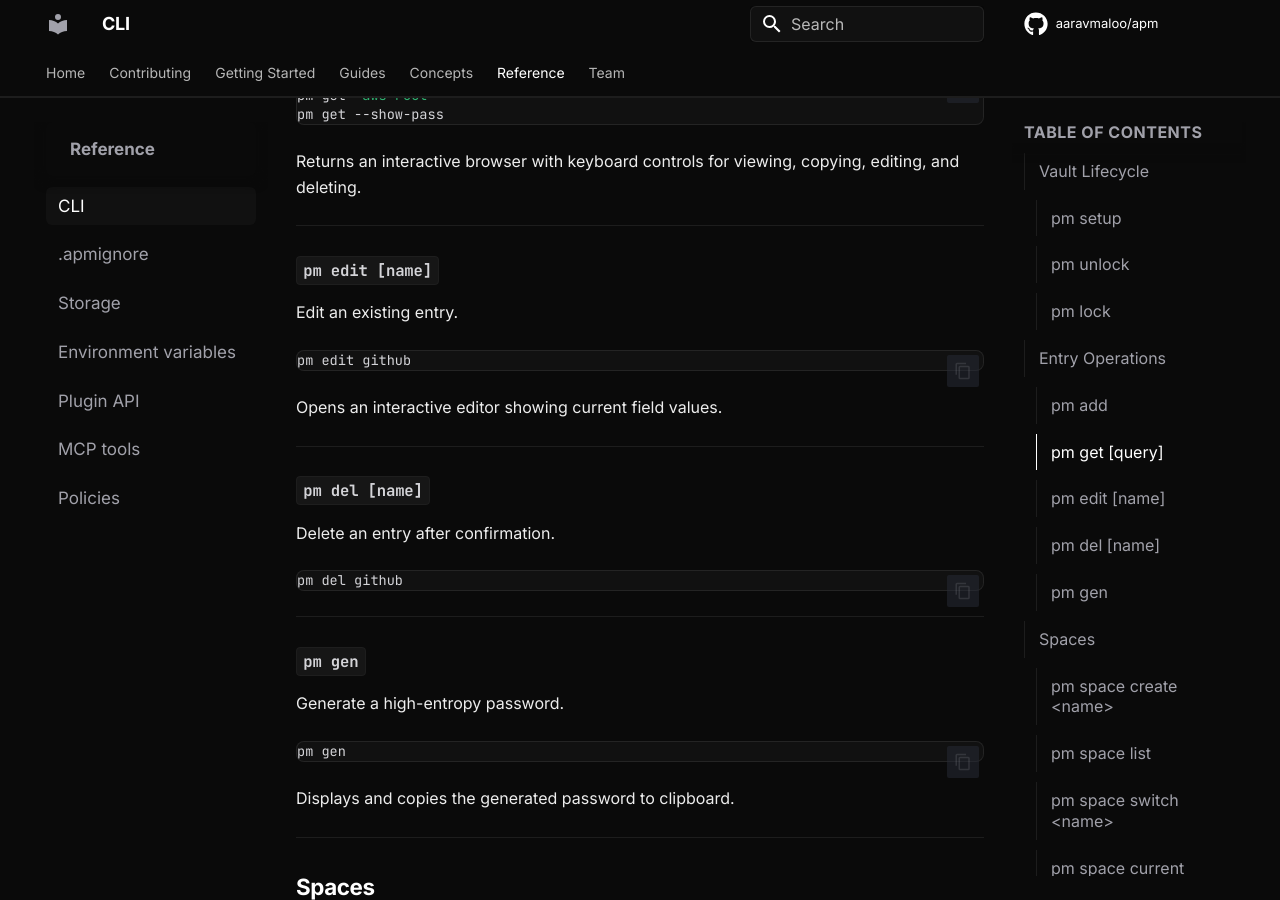
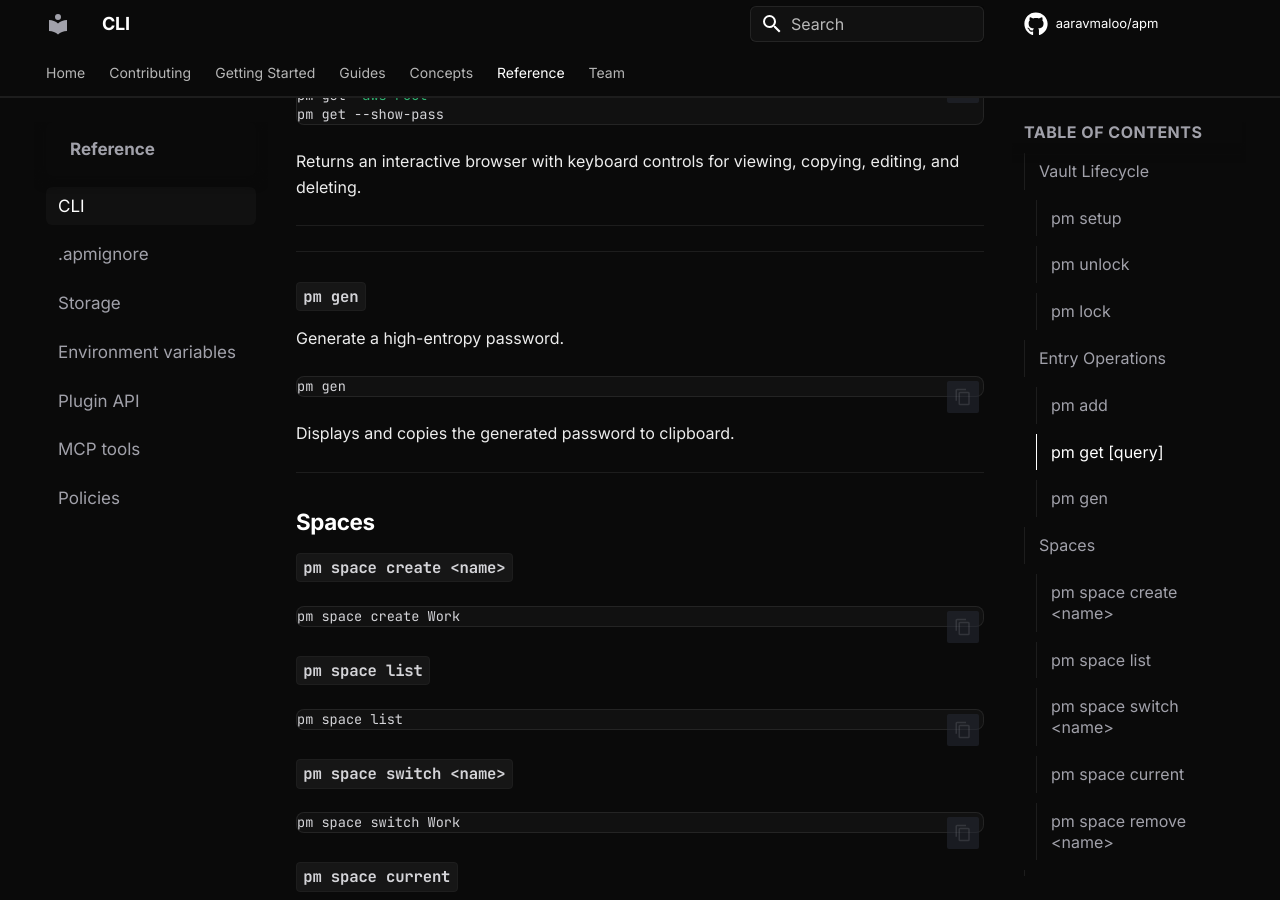
Before and after one commit to aaravmaloo/apm, an MkDocs documentation site: the page built from docs/reference/cli.md, in a window 1280 px wide and 900 px high, scrolled down 1507 px. Built offline with MkDocs 1.6.1 and Material for MkDocs 9.7.7, drawn with Linux system fonts in a browser that asks for light colours; comment, search, counter and statistics services are not loaded.

Commit message:
update outdated docs
may fix #31 and #29

````diff
--- a/docs/concepts/sessions.md
+++ b/docs/concepts/sessions.md
@@ -148,8 +148,7 @@ pm session revoke ID # Revoke a specific session
 | :-------------- | :--------------: | :----------: | :----------: |
 | `pm get`        |        ✅         |      ✅       |      ✅       |
 | `pm add`        |        ✅         |      ❌       |      ❌       |
-| `pm edit`       |        ✅         |      ❌       |      ❌       |
-| `pm del`        |        ✅         |      ❌       |      ❌       |
+| `pm get` edit/delete actions | ✅ | ❌ | ❌ |
 | `pm totp`       |        ✅         |      ✅       |      ✅       |
 | `pm cloud sync` |        ✅         |      ❌       |      ❌       |
 | `pm health`     |        ✅         |      ✅       |      ✅       |
--- a/docs/getting-started/first-steps.md
+++ b/docs/getting-started/first-steps.md
@@ -210,8 +210,8 @@ Now press ++ctrl+shift+l++ on any login form and APM will detect the context and
 | Lock vault         | `pm lock`        |
 | Add an entry       | `pm add`         |
 | Search entries     | `pm get [query]` |
-| Edit an entry      | `pm edit [name]` |
-| Delete an entry    | `pm del [name]`  |
+| Edit an entry      | `pm get [query]` then press `e` |
+| Delete an entry    | `pm get [query]` then press `d` |
 | Generate password  | `pm gen`         |
 | View TOTP codes    | `pm totp`        |
 | Sync to cloud      | `pm cloud sync`  |
--- a/docs/guides/sessions.md
+++ b/docs/guides/sessions.md
@@ -146,7 +146,7 @@ Revoked and expired sessions are automatically cleaned up.
 | :-------------- | :------------------------------------------- |
 | `pm add`        | Active write session (not read-only)         |
 | `pm get`        | Active session (any type)                    |
-| `pm edit/del`   | Active write session                         |
+| `pm get` edit/delete actions | Active write session              |
 | `pm cloud sync` | Active session                               |
 | Autofill daemon | Follows CLI session unlock/lock state        |
 | MCP server      | Requires active session or ephemeral session |
--- a/docs/reference/cli.md
+++ b/docs/reference/cli.md
@@ -70,26 +70,6 @@ pm get --show-pass
 Returns an interactive browser with keyboard controls for viewing, copying, editing, and deleting.
 
 ---
-
-### `pm edit [name]`
-
-Edit an existing entry.
-
-```bash
-pm edit github
-```
-
-Opens an interactive editor showing current field values.
-
----
-
-### `pm del [name]`
-
-Delete an entry after confirmation.
-
-```bash
-pm del github
-```
 
 ---
 
````
Also changed, not shown: docs/concepts/policy-engine.md (+1 -1 lines), docs/guides/vault-management.md (+8 -13 lines).
